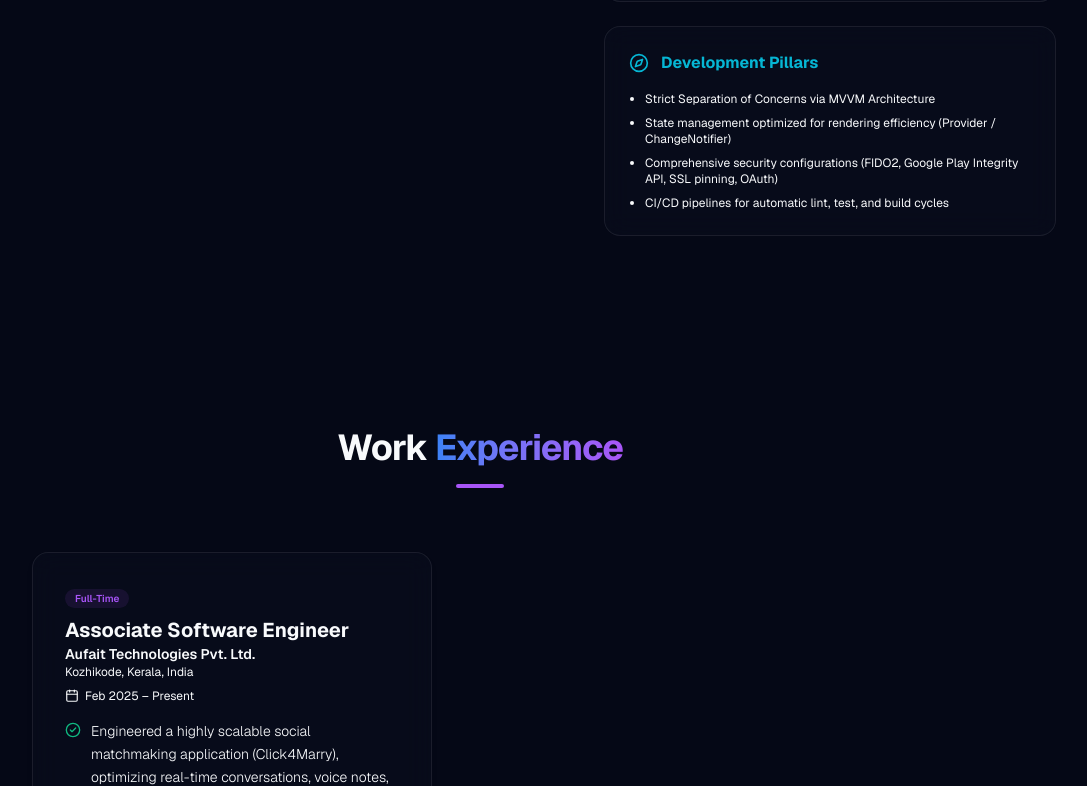
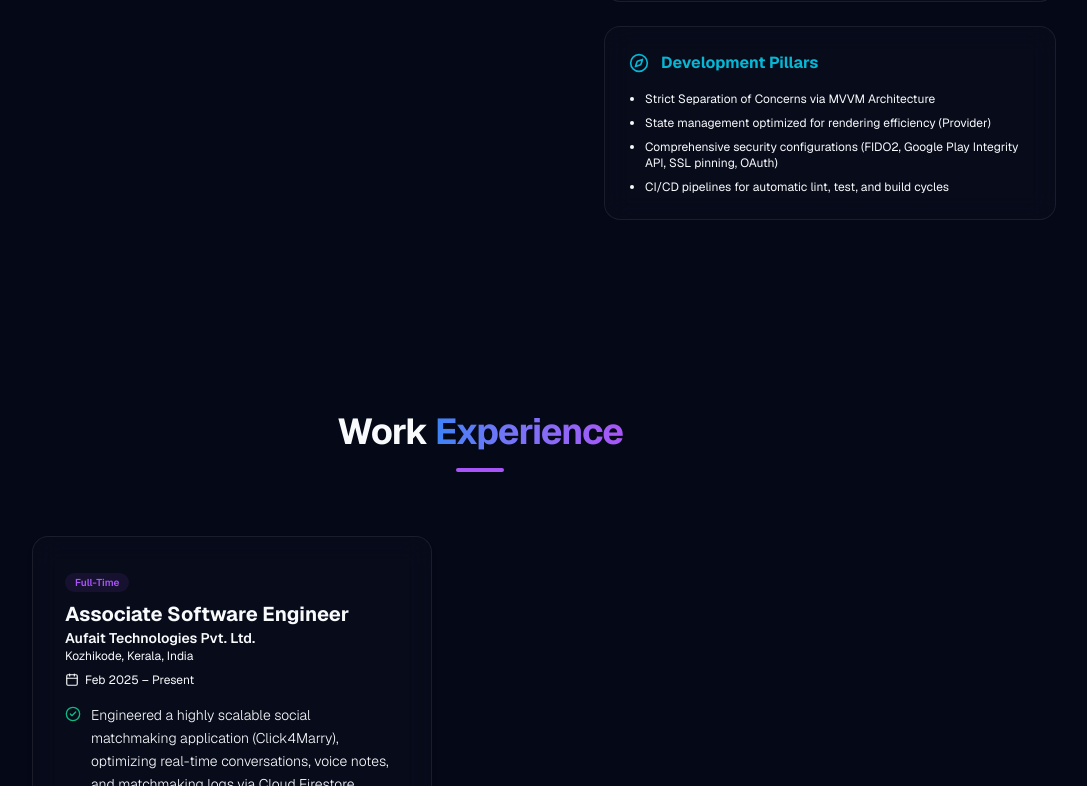
Before and after one commit to nihadkalathil/Portfolio, a Next.js app: page / in a window 1280 px wide. Shown: the part 1994-2780 px from the top of the page, without its empty margins (160-1247 px from the left). Built offline with nearby package versions, Linux system fonts and the light colour scheme.

Commit message:
fix: remove ChangeNotifier and show Provider exclusively as state management

```diff
--- a/src/components/About.tsx
+++ b/src/components/About.tsx
@@ -127,7 +127,7 @@ export default function About() {
               </div>
               <ul className="text-xs text-foreground/70 flex flex-col gap-2 list-disc pl-4">
                 <li>Strict Separation of Concerns via MVVM Architecture</li>
-                <li>State management optimized for rendering efficiency (Provider / ChangeNotifier)</li>
+                <li>State management optimized for rendering efficiency (Provider)</li>
                 <li>Comprehensive security configurations (FIDO2, Google Play Integrity API, SSL pinning, OAuth)</li>
                 <li>CI/CD pipelines for automatic lint, test, and build cycles</li>
               </ul>
--- a/src/components/Skills.tsx
+++ b/src/components/Skills.tsx
@@ -37,7 +37,6 @@ const SKILL_CATEGORIES: SkillCategory[] = [
     icon: Layers,
     skills: [
       { name: "Provider (State Management)", level: 95 },
-      { name: "ChangeNotifier & ValueNotifier", level: 90 },
       { name: "MVVM Architecture", level: 92 }
     ]
   },
```
